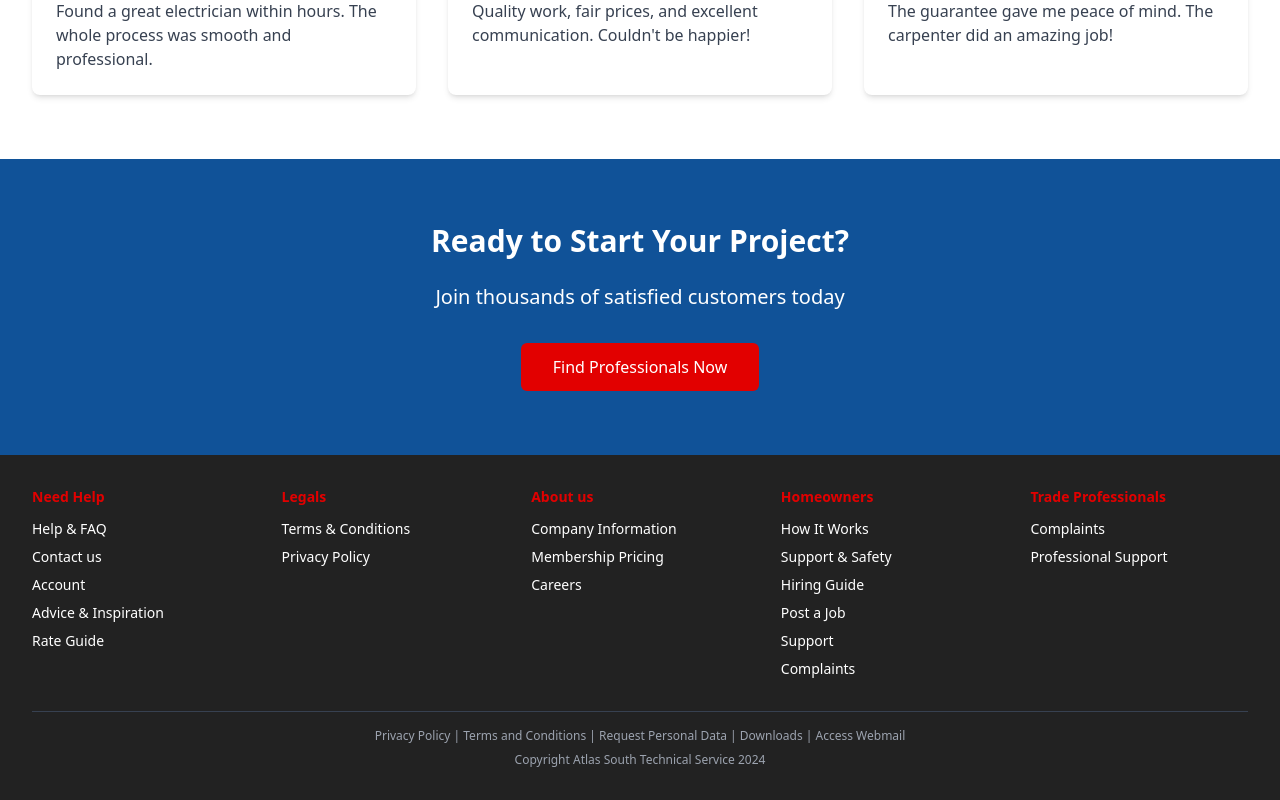
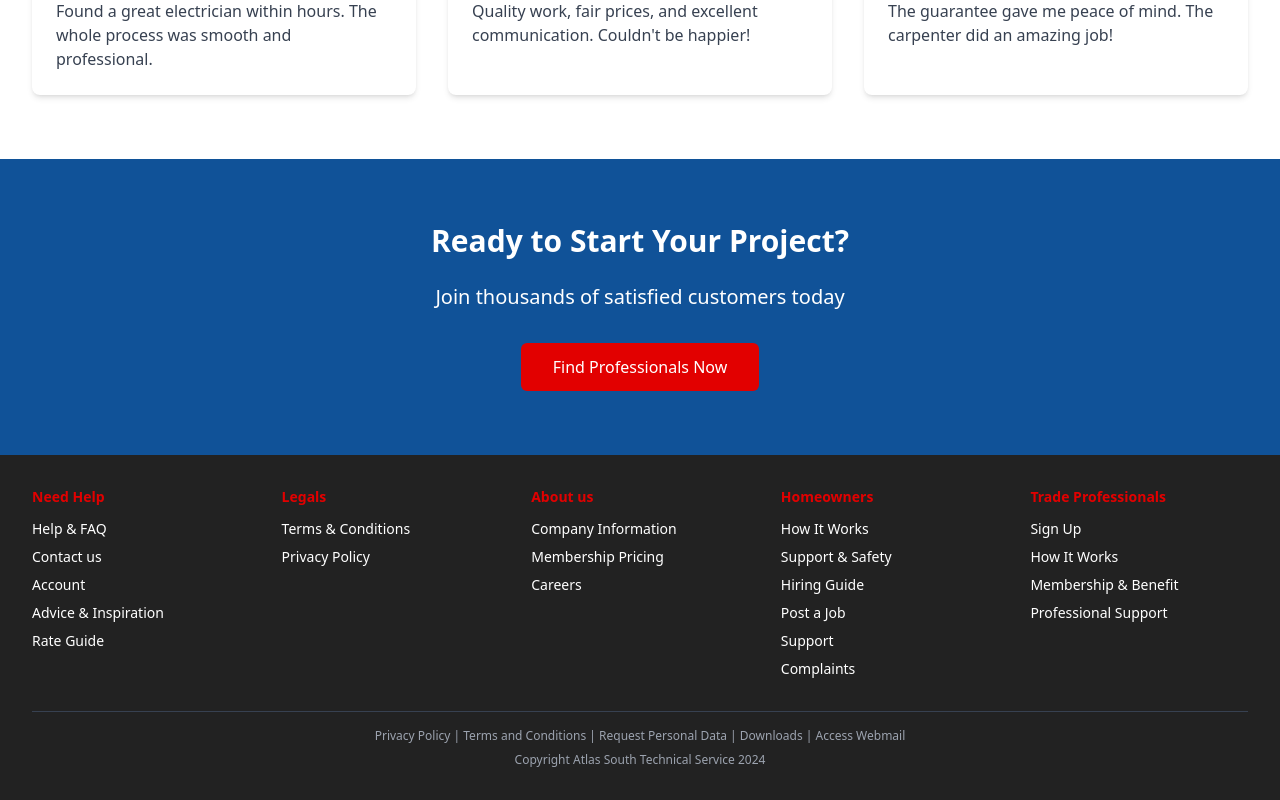
Before and after one commit to Airbone25/tradehub24, a React (Vite) app: page / in a window 1280 px wide. Shown: the part 1282-2082 px from the top of the page. Built offline with nearby package versions, Linux system fonts and the light colour scheme.

Commit message:
included sign up for professionals

```diff
--- a/src/App.tsx
+++ b/src/App.tsx
@@ -22,7 +22,8 @@ import { MembershipPricing } from './pages/about/MembershipPricing';
 import { HiringGuide } from './pages/homeowner/HiringGuide';
 import { PostJob } from './pages/homeowner/PostJob';
 import { Support } from './pages/homeowner/Support';
-import { Complaints } from './pages/homeowner/Complaints';
+import { ComplaintsHomeowner } from './pages/homeowner/Complaints';
+import { ComplaintsProfessional } from './pages/professional/Complaints';
 import { ProfessionalSupport } from './pages/professional/ProfessionalSupport';
 
 function App() {
@@ -52,8 +53,8 @@ function App() {
           <Route path="/homeowner/hiring-guide" element={<HiringGuide />} />
           <Route path="/homeowner/post-job" element={<PostJob />} />
           <Route path="/homeowner/support" element={<Support />} />
-          <Route path="/homeowner/complaints" element={<Complaints />} />
-          <Route path="/professional/complaint" element={<Complaints />} />
+          <Route path="/homeowner/complaints" element={<ComplaintsHomeowner />} />
+          <Route path="/professional/complaints" element={<ComplaintsProfessional />} />
           <Route path="/professional/professional-support" element={<ProfessionalSupport />} />
         </Routes>
       </Layout>
--- a/src/components/Footer.tsx
+++ b/src/components/Footer.tsx
@@ -50,7 +50,10 @@ export function Footer() {
           <div>
             <h3 className="text-[#e20000] font-semibold mb-3">Trade Professionals</h3>
             <ul className="space-y-2">
-              <li><Link to="/professional/complaint" className="hover:underline">Complaints</Link></li>
+              <li><Link to="/join-as-pro" className="hover:underline">Sign Up</Link></li>
+              <li><Link to="/how-it-works" className="hover:underline">How It Works</Link></li>
+              <li><Link to="/about/membership-pricing" className="hover:underline">Membership & Benefit</Link></li>
+              {/* <li><Link to="/professional/complaints" className="hover:underline">Complaints</Link></li> */}
               <li><Link to="/professional/professional-support" className="hover:underline">Professional Support</Link></li>
             </ul>
           </div>
--- a/src/pages/homeowner/Complaints.tsx
+++ b/src/pages/homeowner/Complaints.tsx
@@ -1,4 +1,4 @@
-export function Complaints() {
+export function ComplaintsHomeowner() {
     return (
       <div className="max-w-4xl mx-auto p-6">
         <h1 className="text-2xl font-bold mb-4">Complaints</h1>
--- a/src/pages/professional/Complaints.tsx
+++ b/src/pages/professional/Complaints.tsx
@@ -1,7 +1,7 @@
 import React from 'react';
 import { AlertCircle, CheckCircle, Clock, MessageSquare, Phone } from 'lucide-react';
 
-export function Complaints() {
+export function ComplaintsProfessional() {
   return (
     <div className="py-12">
       <div className="max-w-7xl mx-auto px-4 sm:px-6 lg:px-8">
```
